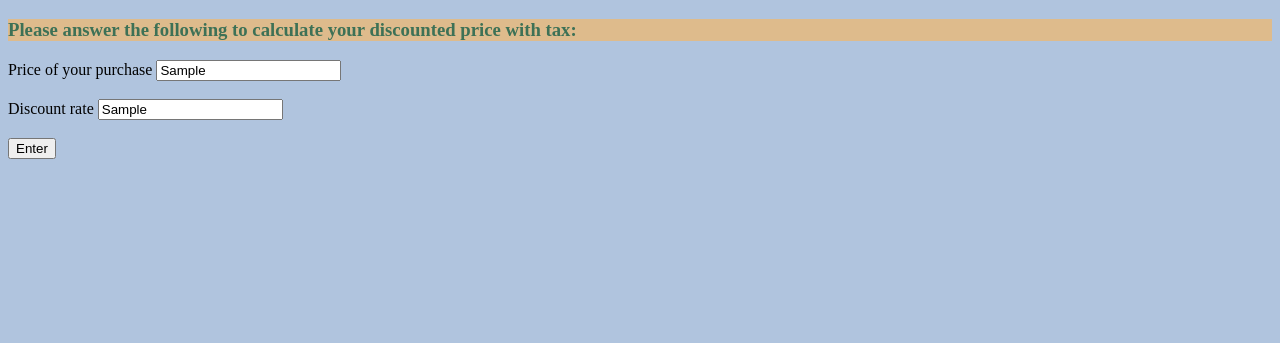
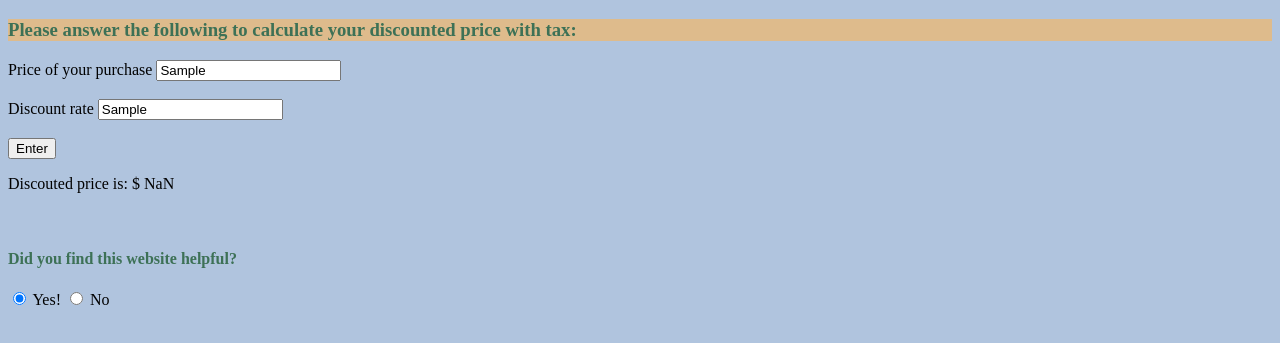
Before and after one commit to ICS20-Programming-LilyC/Assign-02-HTML-Calculations, a plain HTML site: page index.html in a window 1280 px wide. Both pictures are taken after typing "Sample", "Sample" into the empty fields and a click on the input "Enter". Shown: the part 141-484 px from the top of the page. Drawn offline with Linux system fonts and the light colour scheme.

Commit message:
Got my calculation working!

```diff
--- a/css/style.css
+++ b/css/style.css
@@ -20,6 +20,11 @@ h3 {
   color: #3d7156;
 }
 
+h4 {
+  color: #3d7156;
+  font-weight: bold;
+}
+
 div {
   font-weight: lighter;
   color: #debb8c
--- a/index.html
+++ b/index.html
@@ -13,8 +13,8 @@
     <!--Favicon-->
     <link rel="apple-touch-icon" sizes="180x180" href="./fav_index/apple-touch-icon.png">
     <link rel="icon" type="image/png" sizes="32x32" href="./fav_index/favicon-32x32.png">
-    <link rel="icon" type="image/png" sizes="16x16" href="./fav_index/favicon-16x16.pngg">
-    <link rel="manifest" href="./fav_index/site.webmanifest">
+    <link rel="icon" type="image/png" sizes="16x16" href="./fav_index/favicon-16x16.png">
+    <link rel="manifest" href="./fav_index/site[1].webmanifest">
     <link rel="stylesheet" href="./css/style.css">
 
     <!--Title-->
@@ -28,11 +28,11 @@
     <p>
       <h3>Please answer the following to calculate your discounted price with tax:</h3>
     <form action="javascript:enterClicked()">
-      <label for="orginalprice">Price of your purchase</label>
+      <label for="originalPrice">Price of your purchase</label>
       <input type="float" id="orginal-price" placeholder="Price ($)">
       <br>
       <br>
-      <label for="discountrate">Discount rate</label>
+      <label for="discountRate">Discount rate</label>
       <input type="float" id="discount-rate" placeholder="(Write as a decimal)">
       <br>
       <br>
@@ -45,5 +45,18 @@
     </div>
     <div id="discount-amount">
     </div>
+    <br>
+    <br>
+  <h4>Did you find this website helpful?</h4>
+
+  <!--MDL components-->
+    <label class="mdl-radio mdl-js-radio mdl-js-ripple-effect" for="option-1">
+      <input type="radio" id="option-1" class="mdl-radio__button" name="options" value="1" checked>
+      <span class="mdl-radio__label">Yes!</span>
+    </label>
+    <label class="mdl-radio mdl-js-radio mdl-js-ripple-effect" for="option-2">
+      <input type="radio" id="option-2" class="mdl-radio__button" name="options" value="2">
+      <span class="mdl-radio__label">No</span>
+    </label>
   </body>
 </html>
--- a/js/script.js
+++ b/js/script.js
@@ -9,18 +9,17 @@
 /**
  * This function calculates the discount from your purchases.
  */
-function calculate () {
+function enterClicked () {
   // input
-  let orginal-price = parseFloat(document.getElementById('orginal-price').value);
-  let discount-rate = parseFloat(document.getElementById('discount-rate').value);
+  let originalPrice = parseFloat(document.getElementById('orginal-price').value);
+  let discountRate = parseFloat(document.getElementById('discount-rate').value);
 
   // process
-  let discount-amount = orginal-price * discount-rate;
-  let total-price = orginal-price - discount-amount;
+  let discountAmount = originalPrice * discountRate;
+  let totalPrice = originalPrice- discountAmount;
 
   // output
-  document.getElementById('total-price').innerHTML = 'Discouted price is: $ ' + total-price.toFixed(2)
+  document.getElementById('total-price').innerHTML = 'Discouted price is: $ ' + totalPrice.toFixed(2)
 }
 
-  document.getElementById('discount-amount').innerHTML = 'You will recieve $ ' + discount-amount.toFixed(2) + "off."
-}
+  document.getElementById('discount-amount').innerHTML = 'You will recieve $ ' + discountAmount.toFixed(2) + "off."
```
Also changed, not shown: fav_index/android-chrome-192x192.png (added), fav_index/android-chrome-512x512.png (added), fav_index/apple-touch-icon.png (added), fav_index/favicon-16x16.png (added), fav_index/favicon-32x32.png (added), fav_index/favicon[1].ico (added), fav_index/site[1].webmanifest (added).
